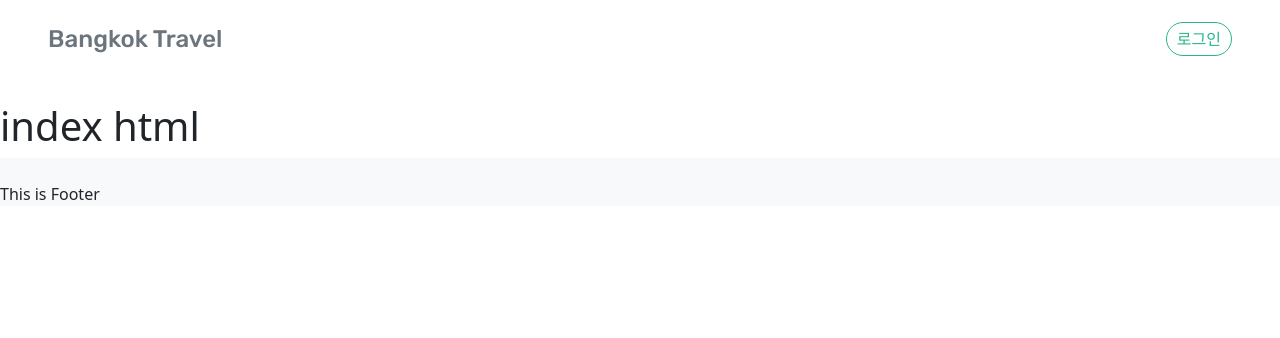
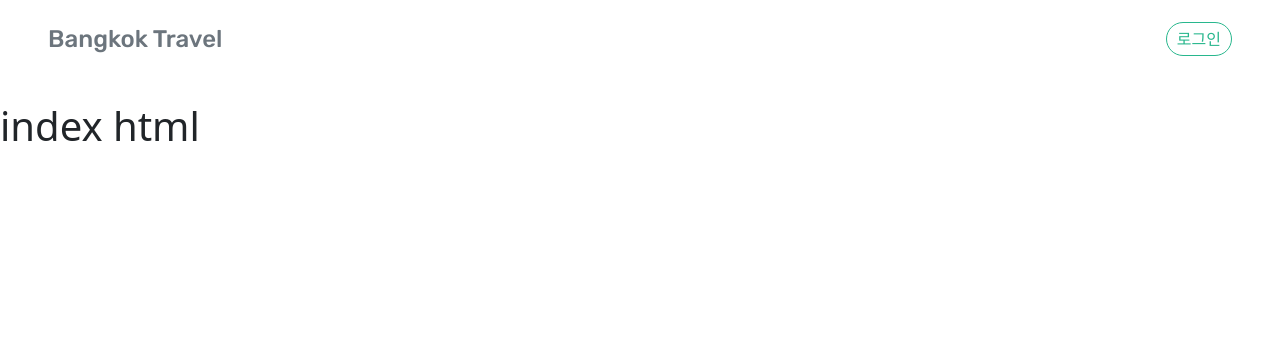
Before and after one commit to ragu6963/Bangkok_Travel, a Django app: page /index/ in a window 1280 px wide. Shown: the top 338 px of the page. Run offline with Django 3.2, Linux system fonts and the light colour scheme; parts of the project's set-up code (start-up, migrations or seed data) failed here and were passed over; some libraries are stand-ins or nearby versions.

Commit message:
footer 삭제

```diff
--- a/sharestreetview/templates/base.html
+++ b/sharestreetview/templates/base.html
@@ -39,7 +39,6 @@
   {% block body %}
   {% endblock body %}
 
-  {% include "footer.html" %}
 </body>
 
 </html>
--- a/sharestreetview/templates/footer.html
+++ /dev/null
@@ -1,3 +0,0 @@
-<div class="bg-light pt-4">
-  This is Footer
-</div>
```
